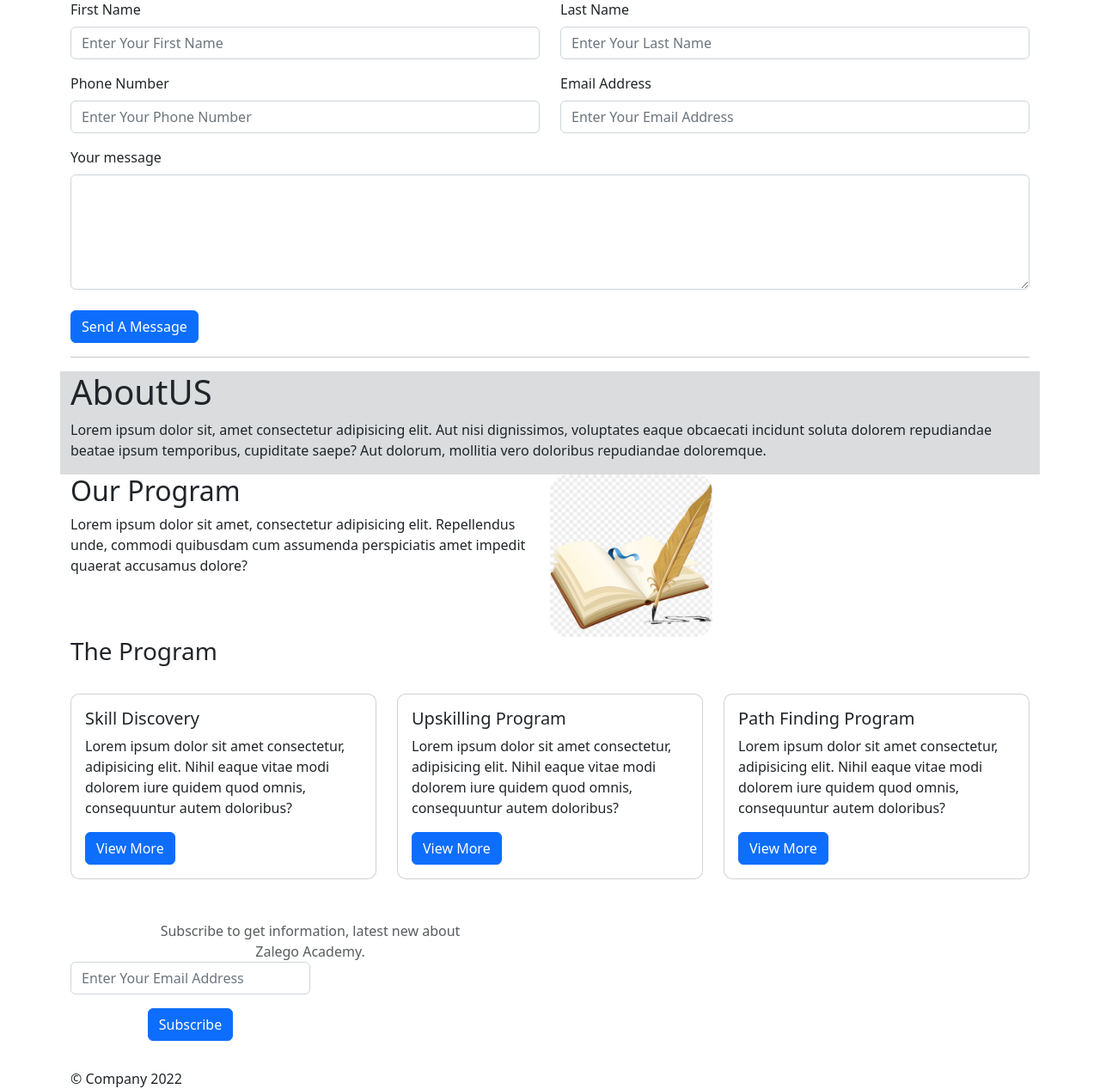
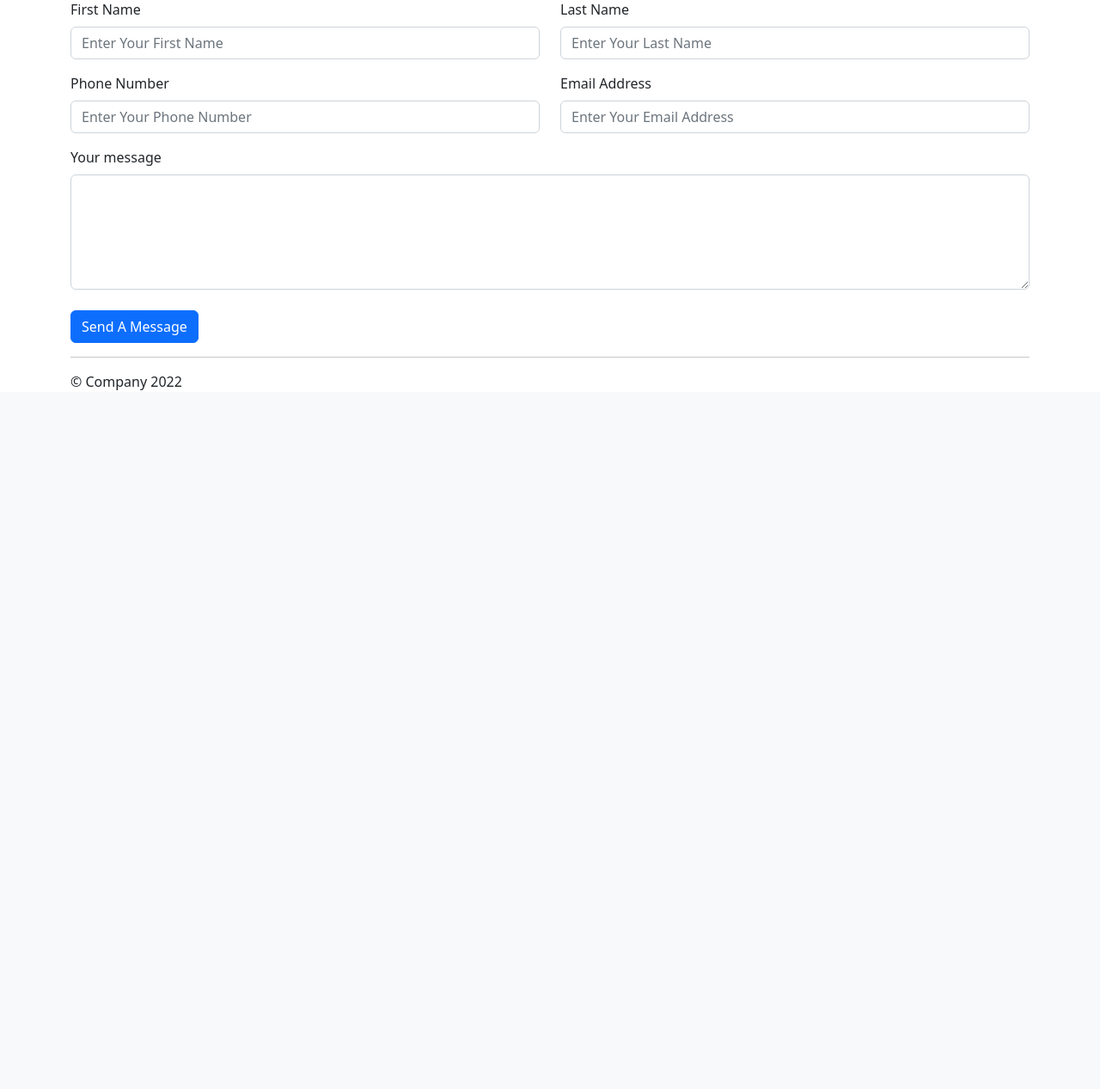
Before and after one commit to kibunjaa/bootstrapgridlayout, a PHP site: page / in a window 1280 px wide. Shown: the part 677-1944 px from the top of the page at 86% size. After the commit the page ends 1131 px from the top, so only its background shows below. Run offline with PHP 8.4, Linux system fonts and the light colour scheme.

Commit message:
add html syntax

```diff
--- a/index.php
+++ b/index.php
@@ -1,29 +1,5 @@
-<?php
-$server="localhost";
-$username="root";
-$password="";
-$database="zalego";
-$conn = mysqli_connect($server,$username,$password,$database);
-if(isset($_POST["submitbutton"]))
-{
-    //1. fetch form data
-    $firstname=$_POST["firstname"];
-    $lastname=$_POST["lastname"];
-    $phonenumber=$_POST["phonenumber"];
-    $email=$_POST["email"];
-    $message=$_POST["message"];
-    //2. submit form data
-    $insertData = mysqli_query($conn,"INSERT INTO contactus(firstname,lastname,phonenumber,email,message) VALUES('$firstname','$lastname','$phonenumber','$email','$message') ");
+<?php include("process.php")?>
 
-if($insertData)
-{
-    echo "Data submitted successfully";
-}
-else{
-    echo "Error occurred";
-}
-}
-?>
 <!--  -->
 <!DOCTYPE html>
 <html lang="en">
@@ -82,6 +58,17 @@ else{
             <h1>Contact us</h1>
             <p>Lorem ipsum dolor sit, amet consectetur adipisicing elit. Quibusdam molestiae necessitatibus temporibus aliquam dicta mollitia. Totam, eius! Temporibus repellat accusamus numquam consectetur rem fugit, ut iste ratione aut totam optio!</p>
             <form action="index.php"method="POST">
+
+
+                    <?php
+                    if($response)
+                    {
+                        include("response.php");
+                    }
+                     ?>
+
+
+
                <div class="row">
                     <div class="mb-3 col-lg-6">
                         <label for="firstname" class="form-label">First Name</label>
@@ -114,78 +101,6 @@ else{
         </div>
         <!--End contact us page-->
         <hr>
-        <!-- About us page here-->
-        <div class="row" >
-            <div class="bg-secondary bg-opacity-25"><h1>AboutUS</h1>
-             <P>Lorem ipsum dolor sit, amet consectetur adipisicing elit. Aut nisi dignissimos, voluptates eaque obcaecati incidunt soluta dolorem repudiandae beatae ipsum temporibus, cupiditate saepe? Aut dolorum, mollitia vero doloribus repudiandae doloremque.</P>
-            </div>
-            <br>
-            <br>
-            <div class="row">
-                <div class="col-lg-6">
-                  <h2>Our Program</h2>
-                    <p>Lorem ipsum dolor sit amet, consectetur adipisicing elit. Repellendus unde, commodi quibusdam cum assumenda perspiciatis amet impedit quaerat accusamus dolore?</p>
-                </div>
-                    <div class="col-lg-6">
-                        <img src="imagess/book.png" alt="wallpaper">
-                    </div>
-            </div>
-            <br>
-            <div class="container">
-                <h3>The Program</h3>
-                <br>
-                    <div class="row">
-                        <div class="col-lg-4">
-                          <div class="card" style="border-radius:10px;">
-                            <div class="card-body">
-                                <h5 class="card-title">Skill Discovery</h5>
-                                  <p class="card-text">Lorem ipsum dolor sit amet consectetur, adipisicing elit. Nihil eaque vitae modi dolorem iure quidem quod omnis, consequuntur autem doloribus?</p>
-                                  <a href="#" class="btn btn-primary">View More</a>
-                            </div>
-                        </div>
-                        </div>
-                        <br>
-                    <div class="col-lg-4">
-                        <div class="card" style="border-radius: 10px;">
-                            <div class="card-body">
-                                <h5 class="card-title">Upskilling Program</h5>
-                                  <p class="card-text">Lorem ipsum dolor sit amet consectetur, adipisicing elit. Nihil eaque vitae modi dolorem iure quidem quod omnis, consequuntur autem doloribus?</p>
-                                  <a href="#" class="btn btn-primary">View More</a>
-                            </div>
-                        </div>
-                       </div>
-                      <br>
-                         <div class="col-lg-4">
-                             <div class="card" style="border-radius: 10px;">
-                                 <div class="card-body">
-                                 <h5 class="card-title">Path Finding Program</h5>
-                                  <p class="card-text">Lorem ipsum dolor sit amet consectetur, adipisicing elit. Nihil eaque vitae modi dolorem iure quidem quod omnis, consequuntur autem doloribus?</p>
-                                  <a href="#" class="btn btn-primary">View More</a>
-                                  </div>
-                             </div>
-                        </div>
-                </div>
-                <div class="mb-3 col-lg-6">
-                  <form>
-                    <br>
-                    <br>
-                    <div class="row">
-                        <div class="text-center">
-                            <div class="card-body">
-                                <h7 class="card-subtitle mb-2 text-muted">Subscribe to get information, latest new about <br> Zalego Academy.</h7>
-                                 <div class="mb-3 col-lg-6">
-                                     <input type="email" class="form-control" placeholder="Enter Your Email Address">
-                                 </div>
-                                <div class="mb-3 col-lg-6">
-                                    <button type="submit" class="btn btn-primary">Subscribe</button>
-                                </div>
-                             </div>
-                        </div>
-                    </div>
-                 </form>
-                </div>
-            </div>
-        <!-- End about us page -->
         <footer>
             &copy; Company 2022
         </footer>
--- /dev/null
+++ b/process.php
@@ -0,0 +1,27 @@
+<?php
+$response="";
+$server="localhost";
+$username="root";
+$password="";
+$database="zalego";
+$conn = mysqli_connect($server,$username,$password,$database);
+if(isset($_POST["submitbutton"]))
+{
+    //1. fetch form data
+    $firstname=$_POST["firstname"];
+    $lastname=$_POST["lastname"];
+    $phonenumber=$_POST["phonenumber"];
+    $email=$_POST["email"];
+    $message=$_POST["message"];
+    //2. submit form data
+    $insertData = mysqli_query($conn,"INSERT INTO contactus(firstname,lastname,phonenumber,email,message) VALUES('$firstname','$lastname','$phonenumber','$email','$message') ");
+
+if($insertData)
+{
+    $response= "Data submitted successfully";
+}
+else{
+    $response= "Error occurred";
+}
+}
+?>
```
Also changed, not shown: response.php (added, +7 -0 lines).
